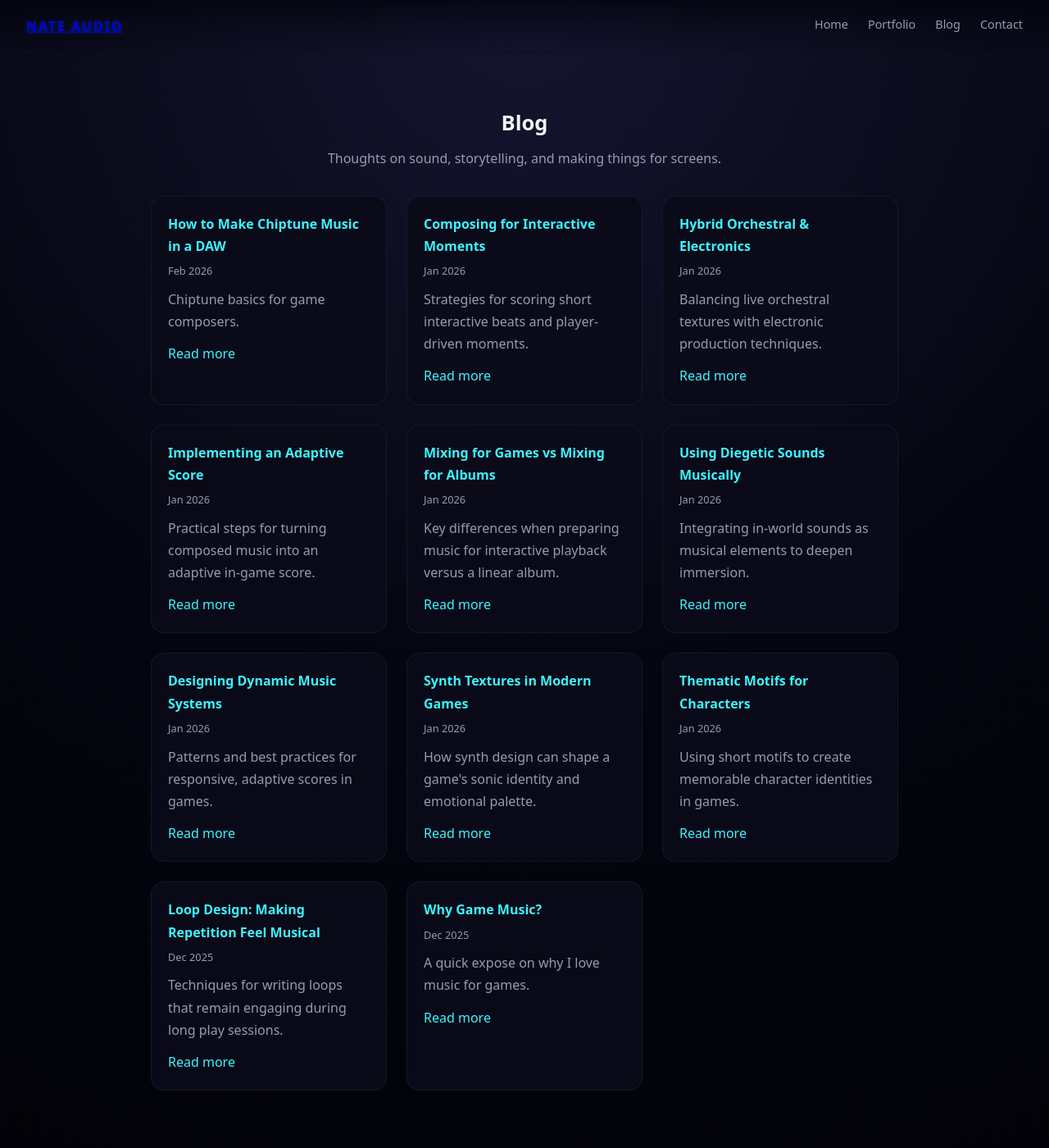
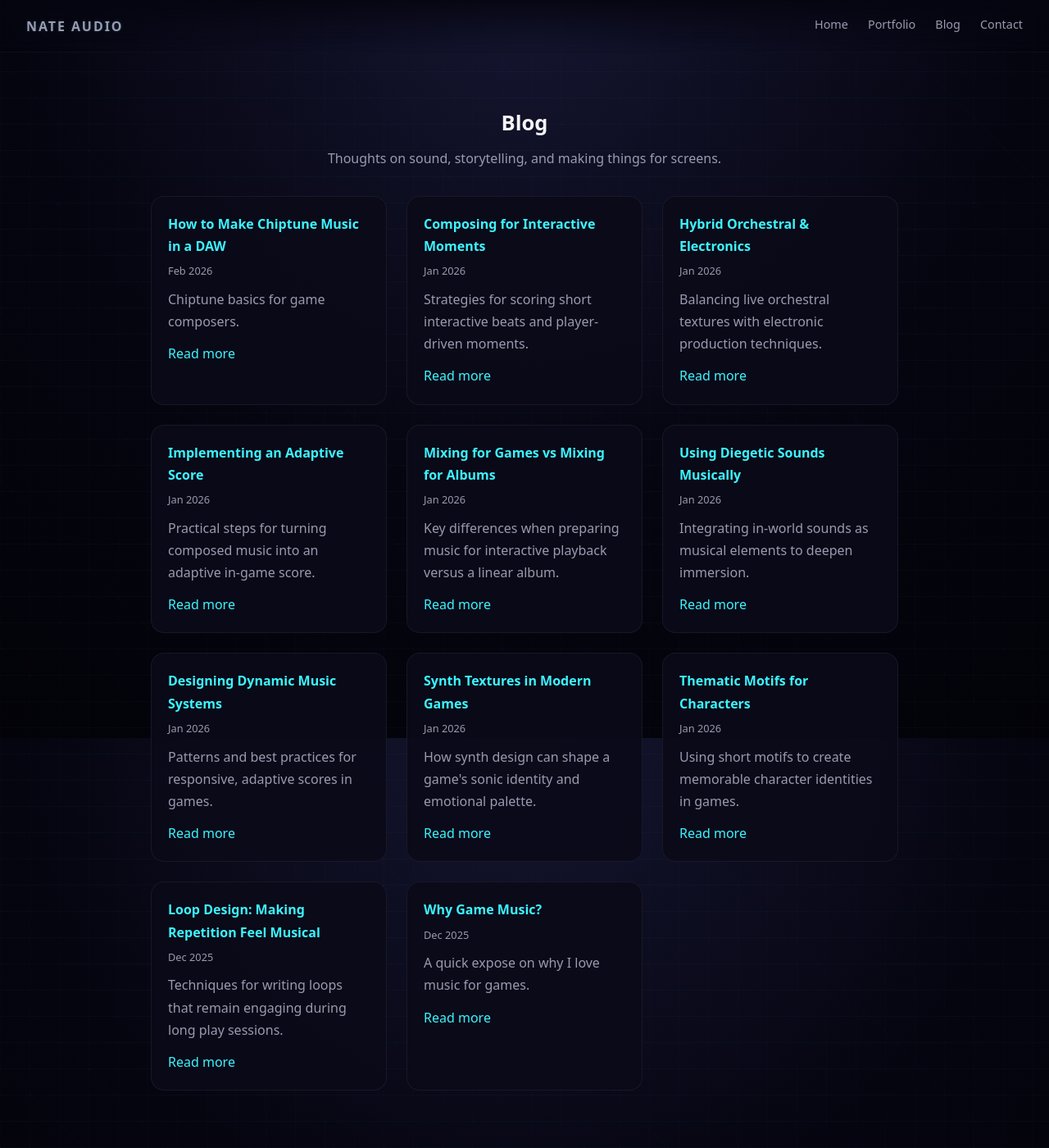
Before and after one commit to NateAudio/nateaudio.github.io, a Jekyll site: the page built from blog/index.md, in a window 1280 px wide and 1400 px high. Shown: the whole window at 82% size. Built offline with Jekyll 4.4.1, drawn with Linux system fonts in a browser that asks for light colours.

Commit message:
Fix global grid and blog page background.

```diff
--- a/css/style.css
+++ b/css/style.css
@@ -1,5 +1,6 @@
 /* ============================================================
    Nate Audio - Hero Atmosphere 2.0 v4
+   Global grid + short-page background repair
    ============================================================ */
 
 :root {
@@ -14,19 +15,80 @@
   --border: rgba(255, 255, 255, 0.06);
 }
 
-*, *::before, *::after { box-sizing: border-box; }
-html { scroll-padding-top: 84px; }
-html, body {
+*,
+*::before,
+*::after {
+  box-sizing: border-box;
+}
+
+/* The document root owns the one continuous site background.
+   Body stays transparent so short posts cannot expose a second copy
+   of the gradient underneath and create a horizontal band. */
+html {
+  min-height: 100%;
+  scroll-padding-top: 84px;
+  background: radial-gradient(circle at top, #151530 0, #050510 55%, #020208 100%);
+  background-attachment: fixed;
+}
+
+body {
   margin: 0;
-  min-height: 100%;
-  background: radial-gradient(circle at top, #151530 0, #050510 55%, #020208 100%);
+  min-height: 100vh;
+  background: transparent;
   color: var(--text);
   font-family: system-ui, -apple-system, BlinkMacSystemFont, "Segoe UI", sans-serif;
   scroll-behavior: smooth;
+  overflow: auto;
+  -webkit-overflow-scrolling: touch;
 }
-body { overflow: auto; -webkit-overflow-scrolling: touch; }
 
-.page { height: 100vh; overflow-y: auto; scroll-snap-type: y mandatory; -webkit-overflow-scrolling: touch; }
+/* ------------------------------------------------------------
+   Global synthwave grid
+
+   Standalone/blog pages already receive .grid-overlay from
+   _layouts/default.html. The homepage gets the same texture from
+   body::before so the grid is part of the whole Nate Audio world.
+   ------------------------------------------------------------ */
+.grid-overlay,
+body::before {
+  content: "";
+  position: fixed;
+  inset: 0;
+  z-index: 0;
+  pointer-events: none;
+  background-image:
+    repeating-linear-gradient(
+      0deg,
+      rgba(60, 244, 255, 0.035) 0 1px,
+      transparent 1px 32px
+    ),
+    repeating-linear-gradient(
+      90deg,
+      rgba(255, 79, 216, 0.028) 0 1px,
+      transparent 1px 36px
+    ),
+    repeating-linear-gradient(
+      45deg,
+      rgba(60, 244, 255, 0.018) 0 1px,
+      transparent 1px 72px
+    );
+  opacity: 0.55;
+}
+
+.page,
+.post-content {
+  position: relative;
+  z-index: 1;
+}
+
+/* Full-page homepage sections */
+.page {
+  height: 100vh;
+  overflow-y: auto;
+  scroll-snap-type: y mandatory;
+  -webkit-overflow-scrolling: touch;
+}
+
 .section {
   position: relative;
   height: 100vh;
@@ -37,9 +99,23 @@ body { overflow: auto; -webkit-overflow-scrolling: touch; }
   padding: 96px 24px 32px;
   overflow: hidden;
 }
-.section-inner { width: 100%; max-width: 960px; text-align: center; }
-.section-title { margin: 0 0 8px; font-size: 1.6rem; }
-.section-description { max-width: 520px; margin: 0 auto 32px; color: var(--muted); }
+
+.section-inner {
+  width: 100%;
+  max-width: 960px;
+  text-align: center;
+}
+
+.section-title {
+  margin: 0 0 8px;
+  font-size: 1.6rem;
+}
+
+.section-description {
+  max-width: 520px;
+  margin: 0 auto 32px;
+  color: var(--muted);
+}
 
 /* Navigation */
 .nav {
@@ -52,21 +128,49 @@ body { overflow: auto; -webkit-overflow-scrolling: touch; }
   justify-content: space-between;
   padding: 0 32px;
   backdrop-filter: blur(12px);
-  background: linear-gradient(to bottom, rgba(5,5,16,.88), rgba(5,5,16,.4), transparent);
-  border-bottom: 1px solid rgba(255,255,255,.04);
+  background: linear-gradient(
+    to bottom,
+    rgba(5, 5, 16, 0.88),
+    rgba(5, 5, 16, 0.4),
+    transparent
+  );
+  border-bottom: 1px solid rgba(255, 255, 255, 0.04);
 }
+
 .nav-logo {
   font-weight: 800;
-  letter-spacing: .12em;
+  letter-spacing: 0.12em;
   text-transform: uppercase;
   color: var(--muted);
   animation: nav-idle 2.6s ease-in-out infinite;
-  text-shadow: var(--nav-shadow, 0 0 8px rgba(60,244,255,.2));
+  text-shadow: var(--nav-shadow, 0 0 8px rgba(60, 244, 255, 0.2));
   transform: translateY(var(--nav-y, 0));
 }
-.nav-logo.playing { animation: none; color: var(--text); }
-.nav-links { display: flex; gap: 24px; }
-.nav-link { position: relative; color: var(--muted); font-size: .9rem; text-decoration: none; padding-bottom: 4px; }
+
+.nav-logo a,
+.nav-logo a:visited {
+  color: inherit;
+  text-decoration: none;
+}
+
+.nav-logo.playing {
+  animation: none;
+  color: var(--text);
+}
+
+.nav-links {
+  display: flex;
+  gap: 24px;
+}
+
+.nav-link {
+  position: relative;
+  color: var(--muted);
+  font-size: 0.9rem;
+  text-decoration: none;
+  padding-bottom: 4px;
+}
+
 .nav-link::after {
   content: "";
   position: absolute;
@@ -75,13 +179,20 @@ body { overflow: auto; -webkit-overflow-scrolling: touch; }
   width: 0;
   height: 2px;
   background: linear-gradient(90deg, var(--cyan), var(--magenta));
-  box-shadow: 0 0 8px rgba(255,79,216,.6);
+  box-shadow: 0 0 8px rgba(255, 79, 216, 0.6);
   transition: width 220ms ease;
 }
-.nav-link:hover::after, .nav-link:focus-visible::after { width: 100%; }
+
+.nav-link:hover::after,
+.nav-link:focus-visible::after {
+  width: 100%;
+}
 
 /* Hero */
-.section-hero { isolation: isolate; }
+.section-hero {
+  isolation: isolate;
+}
+
 .section-hero::after {
   content: "";
   position: absolute;
@@ -89,37 +200,91 @@ body { overflow: auto; -webkit-overflow-scrolling: touch; }
   z-index: 1;
   pointer-events: none;
   background:
-    radial-gradient(ellipse at 72% 58%, rgba(60,244,255,var(--wash-cyan,.012)), transparent 38%),
-    radial-gradient(ellipse at 83% 42%, rgba(255,79,216,var(--wash-magenta,.010)), transparent 32%);
+    radial-gradient(
+      ellipse at 72% 58%,
+      rgba(60, 244, 255, var(--wash-cyan, 0.012)),
+      transparent 38%
+    ),
+    radial-gradient(
+      ellipse at 83% 42%,
+      rgba(255, 79, 216, var(--wash-magenta, 0.010)),
+      transparent 32%
+    );
 }
-#visualizer { position: absolute; inset: 0; z-index: 2; width: 100%; height: 100%; pointer-events: none; }
+
+#visualizer {
+  position: absolute;
+  inset: 0;
+  z-index: 2;
+  width: 100%;
+  height: 100%;
+  pointer-events: none;
+}
+
 .hero-content {
   position: relative;
   z-index: 4;
   width: 100%;
   max-width: 1100px;
   display: grid;
-  grid-template-columns: minmax(0,1.1fr) minmax(0,1fr);
+  grid-template-columns: minmax(0, 1.1fr) minmax(0, 1fr);
   gap: 48px;
   align-items: center;
 }
-.hero-text { text-align: left; }
-.hero-title { display: flex; align-items: baseline; gap: 8px; margin: 0 0 8px; font-size: 2.6rem; }
+
+.hero-text {
+  text-align: left;
+}
+
+.hero-title {
+  display: flex;
+  align-items: baseline;
+  gap: 8px;
+  margin: 0 0 8px;
+  font-size: 2.6rem;
+}
+
 .hero-name {
   display: inline-block;
-  letter-spacing: .06em;
+  letter-spacing: 0.06em;
   text-transform: uppercase;
   animation: hero-idle 3s ease-in-out infinite;
-  text-shadow: var(--hero-shadow, 0 0 8px rgba(60,244,255,.12), 0 0 20px rgba(255,79,216,.05));
-  transform: translateY(var(--hero-y,0));
+  text-shadow: var(
+    --hero-shadow,
+    0 0 8px rgba(60, 244, 255, 0.12),
+    0 0 20px rgba(255, 79, 216, 0.05)
+  );
+  transform: translateY(var(--hero-y, 0));
 }
-.hero-name.playing { animation: none; }
-.hero-cursor { font-size: 1.4rem; color: var(--cyan); opacity: .8; animation: cursor-blink 1.1s steps(1,end) infinite; }
-.hero-subtitle { margin: 0 0 12px; color: var(--muted); }
-.hero-tagline { max-width: 560px; margin: 0; color: var(--muted); line-height: 1.45; }
-.hero-atmosphere { position: relative; min-height: 430px; }
 
-/* Easter egg trigger. It belongs to the constellation at rest; hover reveals it. */
+.hero-name.playing {
+  animation: none;
+}
+
+.hero-cursor {
+  font-size: 1.4rem;
+  color: var(--cyan);
+  opacity: 0.8;
+  animation: cursor-blink 1.1s steps(1, end) infinite;
+}
+
+.hero-subtitle {
+  margin: 0 0 12px;
+  color: var(--muted);
+}
+
+.hero-tagline {
+  max-width: 560px;
+  margin: 0;
+  color: var(--muted);
+  line-height: 1.45;
+}
+
+.hero-atmosphere {
+  position: relative;
+  min-height: 430px;
+}
+
 .note-hotspot {
   position: absolute;
   right: 17%;
@@ -129,20 +294,32 @@ body { overflow: auto; -webkit-overflow-scrolling: touch; }
   border: 0;
   background: none;
   cursor: pointer;
-  color: rgba(60,244,255,.72);
+  color: rgba(60, 244, 255, 0.72);
   font-size: 1.36rem;
-  letter-spacing: -.15em;
-  text-shadow: 0 0 5px rgba(60,244,255,.42), 0 0 9px rgba(255,79,216,.20);
+  letter-spacing: -0.15em;
+  text-shadow:
+    0 0 5px rgba(60, 244, 255, 0.42),
+    0 0 9px rgba(255, 79, 216, 0.20);
   animation: trigger-float 3.8s ease-in-out infinite;
-  transition: color 250ms ease, text-shadow 250ms ease, transform 250ms ease;
+  transition:
+    color 250ms ease,
+    text-shadow 250ms ease,
+    transform 250ms ease;
 }
-.note-hotspot:hover, .note-hotspot:focus-visible {
-  color: rgba(245,245,247,.98);
+
+.note-hotspot:hover,
+.note-hotspot:focus-visible {
+  color: rgba(245, 245, 247, 0.98);
   transform: scale(1.1);
-  text-shadow: 0 0 10px rgba(60,244,255,.95), 0 0 18px rgba(255,79,216,.65);
+  text-shadow:
+    0 0 10px rgba(60, 244, 255, 0.95),
+    0 0 18px rgba(255, 79, 216, 0.65);
   outline: none;
 }
-.note-hotspot.playing { animation: trigger-playing 1.4s ease-in-out infinite; }
+
+.note-hotspot.playing {
+  animation: trigger-playing 1.4s ease-in-out infinite;
+}
 
 .hero-whisper {
   position: absolute;
@@ -150,93 +327,378 @@ body { overflow: auto; -webkit-overflow-scrolling: touch; }
   top: 48%;
   margin: 0;
   font-family: Consolas, "Lucida Console", "Courier New", monospace;
-  font-size: .82rem;
-  letter-spacing: .08em;
-  color: rgba(60,244,255,.80);
-  opacity: .50;
-  text-shadow: 0 0 4px rgba(60,244,255,.18);
+  font-size: 0.82rem;
+  letter-spacing: 0.08em;
+  color: rgba(60, 244, 255, 0.80);
+  opacity: 0.50;
+  text-shadow: 0 0 4px rgba(60, 244, 255, 0.18);
   animation: whisper-color 8s ease-in-out infinite;
   transition: opacity 800ms ease;
 }
-.section-hero.playing .hero-whisper { opacity: .18; }
+
+.section-hero.playing .hero-whisper {
+  opacity: 0.18;
+}
 
 /* Existing site sections */
-.blog-grid, .portfolio-grid { display: grid; grid-template-columns: repeat(3,minmax(0,1fr)); gap: 24px; }
-.blog-card, .portfolio-item { padding: 20px; text-align: left; background: var(--card); border: 1px solid var(--border); border-radius: 16px; }
-.blog-card { transition: box-shadow 220ms ease, border-color 220ms ease, transform 220ms ease; }
-.blog-card:hover { transform: translateY(-2px); border-color: rgba(60,244,255,.6); box-shadow: 0 0 18px rgba(60,244,255,.2), 0 0 26px rgba(255,79,216,.2); }
-.blog-title, .portfolio-title { margin: 0 0 6px; font-size: 1rem; }
-.blog-title a { color: var(--text); text-decoration: none; }
-.blog-title a:visited { color: var(--magenta); }
-.blog-meta, .portfolio-meta { margin: 0 0 10px; color: var(--muted); font-size: .8rem; }
-.blog-excerpt { margin: 0 0 12px; color: var(--muted); }
-.blog-link, .contact-email a { color: var(--cyan); text-decoration: none; }
-.blog-link:hover, .contact-email a:hover { text-decoration: underline; }
-.blog-all { margin-top: 24px; }
-.button-outline { display: inline-block; padding: 8px 18px; border: 1px solid rgba(255,255,255,.2); border-radius: 999px; color: var(--text); font-size: .85rem; letter-spacing: .08em; text-decoration: none; text-transform: uppercase; }
-.button-outline:hover { border-color: var(--cyan); box-shadow: 0 0 14px rgba(60,244,255,.2), 0 0 20px rgba(255,79,216,.2); }
-.section-portfolio .section-inner { max-width: 1200px; }
-.soundcloud-iframe { width: 100%; height: 300px; border: 0; }
-.soundcloud-credit { overflow: hidden; color: #ccc; font-size: 10px; text-overflow: ellipsis; white-space: nowrap; }
-.soundcloud-credit a { color: #ccc; text-decoration: none; }
-.contact-email span { color: var(--muted); }
+.blog-grid,
+.portfolio-grid {
+  display: grid;
+  grid-template-columns: repeat(3, minmax(0, 1fr));
+  gap: 24px;
+}
+
+.blog-card,
+.portfolio-item {
+  padding: 20px;
+  text-align: left;
+  background: var(--card);
+  border: 1px solid var(--border);
+  border-radius: 16px;
+}
+
+.blog-card {
+  transition:
+    box-shadow 220ms ease,
+    border-color 220ms ease,
+    transform 220ms ease;
+}
+
+.blog-card:hover {
+  transform: translateY(-2px);
+  border-color: rgba(60, 244, 255, 0.6);
+  box-shadow:
+    0 0 18px rgba(60, 244, 255, 0.2),
+    0 0 26px rgba(255, 79, 216, 0.2);
+}
+
+.blog-title,
+.portfolio-title {
+  margin: 0 0 6px;
+  font-size: 1rem;
+}
+
+.blog-title a {
+  color: var(--text);
+  text-decoration: none;
+}
+
+.blog-title a:visited {
+  color: var(--magenta);
+}
+
+.blog-meta,
+.portfolio-meta {
+  margin: 0 0 10px;
+  color: var(--muted);
+  font-size: 0.8rem;
+}
+
+.blog-excerpt {
+  margin: 0 0 12px;
+  color: var(--muted);
+}
+
+.blog-link,
+.contact-email a {
+  color: var(--cyan);
+  text-decoration: none;
+}
+
+.blog-link:hover,
+.contact-email a:hover {
+  text-decoration: underline;
+}
+
+.blog-all {
+  margin-top: 24px;
+}
+
+.button-outline {
+  display: inline-block;
+  padding: 8px 18px;
+  border: 1px solid rgba(255, 255, 255, 0.2);
+  border-radius: 999px;
+  color: var(--text);
+  font-size: 0.85rem;
+  letter-spacing: 0.08em;
+  text-decoration: none;
+  text-transform: uppercase;
+}
+
+.button-outline:hover {
+  border-color: var(--cyan);
+  box-shadow:
+    0 0 14px rgba(60, 244, 255, 0.2),
+    0 0 20px rgba(255, 79, 216, 0.2);
+}
+
+.section-portfolio .section-inner {
+  max-width: 1200px;
+}
+
+.soundcloud-iframe {
+  width: 100%;
+  height: 300px;
+  border: 0;
+}
+
+.soundcloud-credit {
+  overflow: hidden;
+  color: #ccc;
+  font-size: 10px;
+  text-overflow: ellipsis;
+  white-space: nowrap;
+}
+
+.soundcloud-credit a {
+  color: #ccc;
+  text-decoration: none;
+}
+
+.contact-email span {
+  color: var(--muted);
+}
 
 /* Standalone blog pages */
-.post-content { max-width: 960px; margin: 0 auto; padding: 100px 24px 48px; line-height: 1.7; }
-.post-content > .section { height: auto !important; min-height: auto !important; padding: 28px 0 48px; align-items: flex-start; overflow: visible; }
-.post-content a { color: var(--cyan); }
-.post-content img { max-width: 100%; height: auto; border-radius: 10px; }
-.post-content img.post-img-right { float: right; width: 320px; max-width: 40%; margin: 0 0 16px 24px; }
-.post-content pre { overflow-x: auto; padding: 16px; border: 1px solid var(--border); border-radius: 10px; background: rgba(0,0,0,.35); }
-.post-content blockquote { margin-left: 0; padding: 4px 0 4px 18px; border-left: 3px solid var(--magenta); color: var(--muted); }
-
-@keyframes hero-idle {
-  0%,100% { text-shadow: 0 0 8px rgba(60,244,255,.12), 0 0 20px rgba(255,79,216,.05); transform: translateY(0); }
-  50% { text-shadow: 0 0 18px rgba(60,244,255,.36), 0 0 40px rgba(255,79,216,.12); transform: translateY(-2px); }
-}
-@keyframes nav-idle {
-  0%,100% { text-shadow: 0 0 4px rgba(60,244,255,.12); transform: translateY(0); }
-  50% { text-shadow: 0 0 8px rgba(60,244,255,.22), 0 0 18px rgba(255,79,216,.08); transform: translateY(-1px); }
-}
-@keyframes cursor-blink { 0%,49% { opacity: 1; } 50%,100% { opacity: 0; } }
-@keyframes trigger-float { 0%,100% { transform: translateY(0) rotate(-3deg); } 50% { transform: translateY(-5px) rotate(2deg); } }
-@keyframes trigger-playing { 0%,100% { transform: translateY(0) scale(1); } 50% { transform: translateY(-3px) scale(1.04); } }
-@keyframes whisper-color {
-  0%,100% { color: rgba(60,244,255,.84); text-shadow: 0 0 4px rgba(60,244,255,.20); }
-  33% { color: rgba(140,92,255,.84); text-shadow: 0 0 5px rgba(140,92,255,.20); }
-  66% { color: rgba(255,79,216,.82); text-shadow: 0 0 5px rgba(255,79,216,.20); }
+.post-content {
+  max-width: 960px;
+  margin: 0 auto;
+  padding: 100px 24px 48px;
+  line-height: 1.7;
+  background: transparent;
 }
 
+.post-content > .section {
+  height: auto !important;
+  min-height: auto !important;
+  padding: 28px 0 48px;
+  align-items: flex-start;
+  overflow: visible;
+}
+
+.post-content a {
+  color: var(--cyan);
+}
+
+.post-content img {
+  max-width: 100%;
+  height: auto;
+  border-radius: 10px;
+}
+
+.post-content img.post-img-right {
+  float: right;
+  width: 320px;
+  max-width: 40%;
+  margin: 0 0 16px 24px;
+}
+
+.post-content pre {
+  overflow-x: auto;
+  padding: 16px;
+  border: 1px solid var(--border);
+  border-radius: 10px;
+  background: rgba(0, 0, 0, 0.35);
+}
+
+.post-content blockquote {
+  margin-left: 0;
+  padding: 4px 0 4px 18px;
+  border-left: 3px solid var(--magenta);
+  color: var(--muted);
+}
+
+/* Animations */
+@keyframes hero-idle {
+  0%, 100% {
+    text-shadow:
+      0 0 8px rgba(60, 244, 255, 0.12),
+      0 0 20px rgba(255, 79, 216, 0.05);
+    transform: translateY(0);
+  }
+  50% {
+    text-shadow:
+      0 0 18px rgba(60, 244, 255, 0.36),
+      0 0 40px rgba(255, 79, 216, 0.12);
+    transform: translateY(-2px);
+  }
+}
+
+@keyframes nav-idle {
+  0%, 100% {
+    text-shadow: 0 0 4px rgba(60, 244, 255, 0.12);
+    transform: translateY(0);
+  }
+  50% {
+    text-shadow:
+      0 0 8px rgba(60, 244, 255, 0.22),
+      0 0 18px rgba(255, 79, 216, 0.08);
+    transform: translateY(-1px);
+  }
+}
+
+@keyframes cursor-blink {
+  0%, 49% { opacity: 1; }
+  50%, 100% { opacity: 0; }
+}
+
+@keyframes trigger-float {
+  0%, 100% { transform: translateY(0) rotate(-3deg); }
+  50% { transform: translateY(-5px) rotate(2deg); }
+}
+
+@keyframes trigger-playing {
+  0%, 100% { transform: translateY(0) scale(1); }
+  50% { transform: translateY(-3px) scale(1.04); }
+}
+
+@keyframes whisper-color {
+  0%, 100% {
+    color: rgba(60, 244, 255, 0.84);
+    text-shadow: 0 0 4px rgba(60, 244, 255, 0.20);
+  }
+  33% {
+    color: rgba(140, 92, 255, 0.84);
+    text-shadow: 0 0 5px rgba(140, 92, 255, 0.20);
+  }
+  66% {
+    color: rgba(255, 79, 216, 0.82);
+    text-shadow: 0 0 5px rgba(255, 79, 216, 0.20);
+  }
+}
+
+/* Responsive */
 @media (max-width: 900px) {
-  .nav { padding: 0 16px; }
-  .nav-links { gap: 14px; }
-  .hero-content { grid-template-columns: 1fr; gap: 2px; text-align: center; }
-  .hero-text { text-align: center; }
-  .hero-title { justify-content: center; font-size: clamp(1.8rem,7vw,2.6rem); }
-  .hero-tagline { margin: 0 auto; }
-  .hero-atmosphere { min-height: 260px; }
-  .note-hotspot { right: 25%; bottom: 22%; }
-  .hero-whisper { left: 24%; top: 43%; }
-  .blog-grid, .portfolio-grid { grid-template-columns: 1fr; gap: 10px; }
-  .soundcloud-iframe { height: 220px; }
-  .post-content img.post-img-right { float: none; display: block; width: 80%; max-width: 320px; margin: 16px auto; }
+  .nav {
+    padding: 0 16px;
+  }
+
+  .nav-links {
+    gap: 14px;
+  }
+
+  .hero-content {
+    grid-template-columns: 1fr;
+    gap: 2px;
+    text-align: center;
+  }
+
+  .hero-text {
+    text-align: center;
+  }
+
+  .hero-title {
+    justify-content: center;
+    font-size: clamp(1.8rem, 7vw, 2.6rem);
+  }
+
+  .hero-tagline {
+    margin: 0 auto;
+  }
+
+  .hero-atmosphere {
+    min-height: 260px;
+  }
+
+  .note-hotspot {
+    right: 25%;
+    bottom: 22%;
+  }
+
+  .hero-whisper {
+    left: 24%;
+    top: 43%;
+  }
+
+  .blog-grid,
+  .portfolio-grid {
+    grid-template-columns: 1fr;
+    gap: 10px;
+  }
+
+  .soundcloud-iframe {
+    height: 220px;
+  }
+
+  .post-content img.post-img-right {
+    float: none;
+    display: block;
+    width: 80%;
+    max-width: 320px;
+    margin: 16px auto;
+  }
 }
 
 @media (max-width: 768px) {
-  .page { height: 100dvh; }
-  .section { height: 100dvh; min-height: 100dvh; padding: 76px 12px 18px; overflow-y: auto; }
-  .section-inner { max-height: calc(100dvh - 92px); overflow-y: auto; }
-  .hero-content { min-height: calc(100dvh - 94px); align-content: center; }
-  .hero-atmosphere { min-height: 225px; }
-  .hero-whisper { left: 16%; top: 37%; font-size: .78rem; }
-  .note-hotspot { right: 20%; bottom: 20%; }
-  .blog-card, .portfolio-item { padding: 10px; border-radius: 10px; }
-  .blog-excerpt { max-height: 3.6em; overflow: hidden; font-size: .9rem; line-height: 1.2; }
-  .section-description { margin-bottom: 18px; }
-  .post-content { padding: 84px 16px 36px; }
+  .page {
+    height: 100dvh;
+  }
+
+  .section {
+    height: 100dvh;
+    min-height: 100dvh;
+    padding: 76px 12px 18px;
+    overflow-y: auto;
+  }
+
+  .section-inner {
+    max-height: calc(100dvh - 92px);
+    overflow-y: auto;
+  }
+
+  .hero-content {
+    min-height: calc(100dvh - 94px);
+    align-content: center;
+  }
+
+  .hero-atmosphere {
+    min-height: 225px;
+  }
+
+  .hero-whisper {
+    left: 16%;
+    top: 37%;
+    font-size: 0.78rem;
+  }
+
+  .note-hotspot {
+    right: 20%;
+    bottom: 20%;
+  }
+
+  .blog-card,
+  .portfolio-item {
+    padding: 10px;
+    border-radius: 10px;
+  }
+
+  .blog-excerpt {
+    max-height: 3.6em;
+    overflow: hidden;
+    font-size: 0.9rem;
+    line-height: 1.2;
+  }
+
+  .section-description {
+    margin-bottom: 18px;
+  }
+
+  .post-content {
+    padding: 84px 16px 36px;
+  }
 }
 
 @media (prefers-reduced-motion: reduce) {
-  html { scroll-behavior: auto; }
-  *, *::before, *::after { animation-duration: .001ms !important; animation-iteration-count: 1 !important; transition-duration: .001ms !important; }
+  html {
+    scroll-behavior: auto;
+  }
+
+  *,
+  *::before,
+  *::after {
+    animation-duration: 0.001ms !important;
+    animation-iteration-count: 1 !important;
+    transition-duration: 0.001ms !important;
+  }
 }
```
